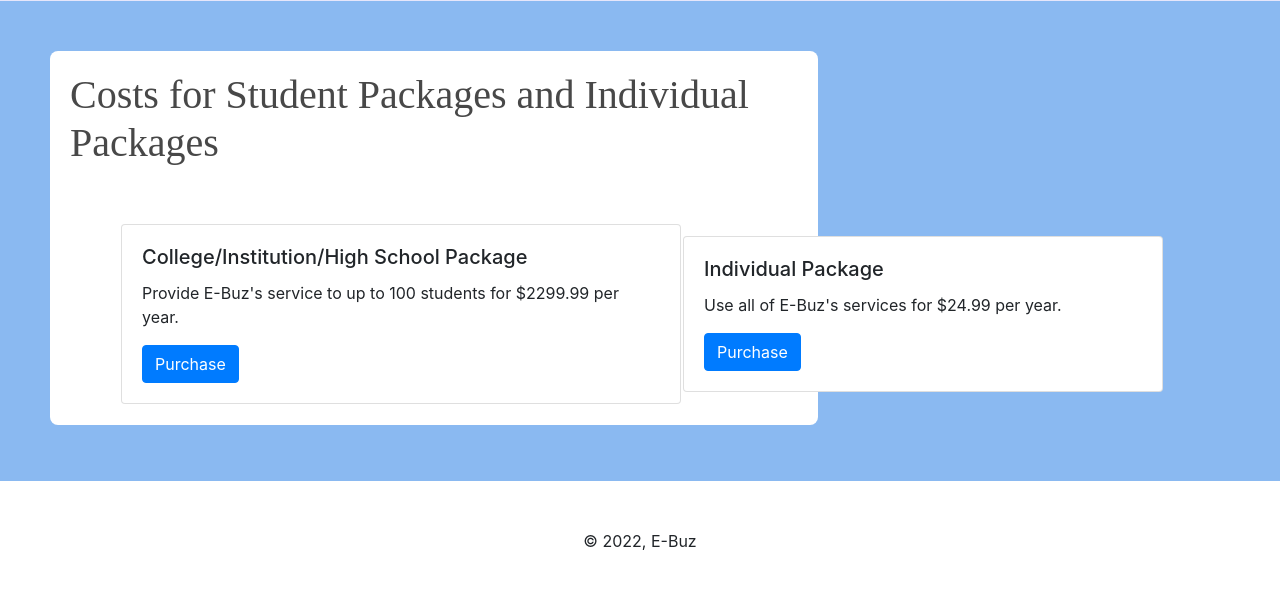
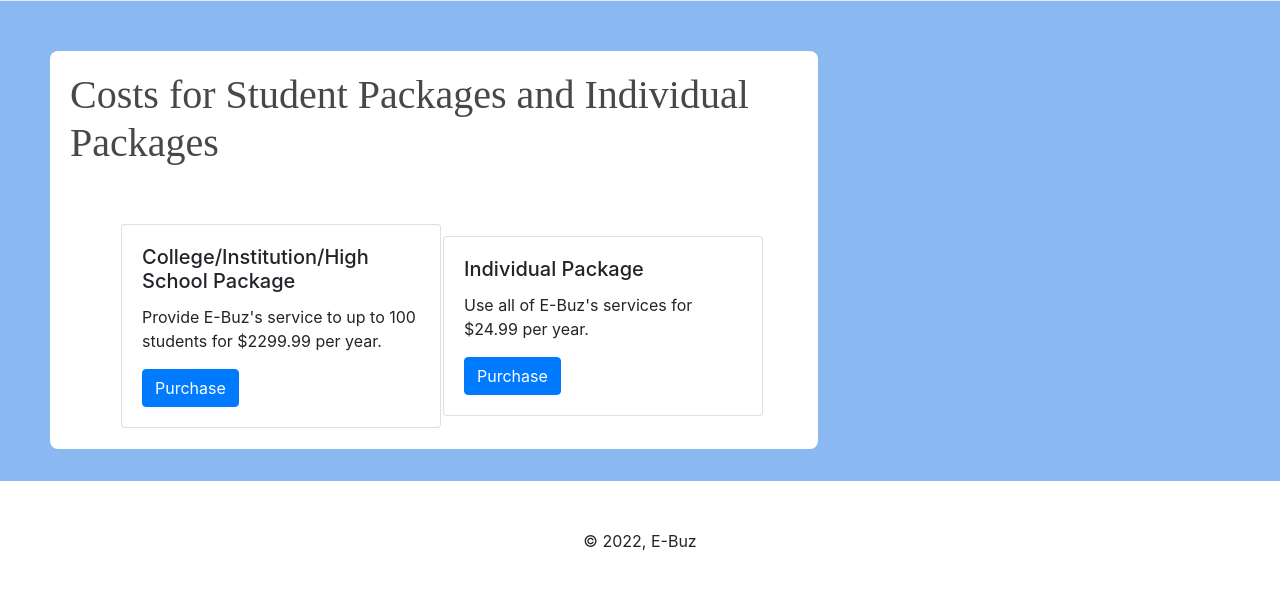
Before and after one commit to NSPortfolio/ebuz13, a Django app: page // in a window 1280 px wide. Shown: the part 3087-3688 px from the top of the page. Run offline with Django 3.2, Linux system fonts and the light colour scheme; some libraries are stand-ins or nearby versions; some web fonts are replaced.

Commit message:
Update index.html

```diff
--- a/templates/index.html
+++ b/templates/index.html
@@ -167,7 +167,7 @@
          <p style = "font-family: 'Baloo Tammudu 2', cursive; color:gray;font-size:20px">No need to pay extra on hosting, deploying, and designing your website. Our free domains names give you connection to the E-Buz community and your own brand.</p><br>
       </div></td><td>
       <div class="cartoonbox">
-     <img src = "https://user-images.githubusercontent.com/76495035/154712559-7d6770c1-94c3-4a8b-aa47-b55d4250991a.png" height = 180;>
+     <img src = "https://user-images.githubusercontent.com/76495035/154712559-7d6770c1-94c3-4a8b-aa47-b55d4250991a.png" height = 100;>
       </div></td></tr></table>
     </div><br><br>
 
@@ -221,7 +221,7 @@
        <table style="margin-left:50px;">
            <tr>
                <td>
-                   <div class="card" style="width: 35rem;">
+                   <div class="card" style="width: 20rem;">
                       <div class="card-body">
                         <h5 class="card-title">College/Institution/High School Package</h5>
                         <p class="card-text">Provide E-Buz's service to up to 100 students for $2299.99 per year.</p>
@@ -230,7 +230,7 @@
                    </div>
                </td>
                <td>
-                   <div class="card" style="width: 30rem;">
+                   <div class="card" style="width: 20rem;">
                       <div class="card-body">
                         <h5 class="card-title">Individual Package</h5>
                         <p class="card-text">Use all of E-Buz's services for $24.99 per year.</p>
```
